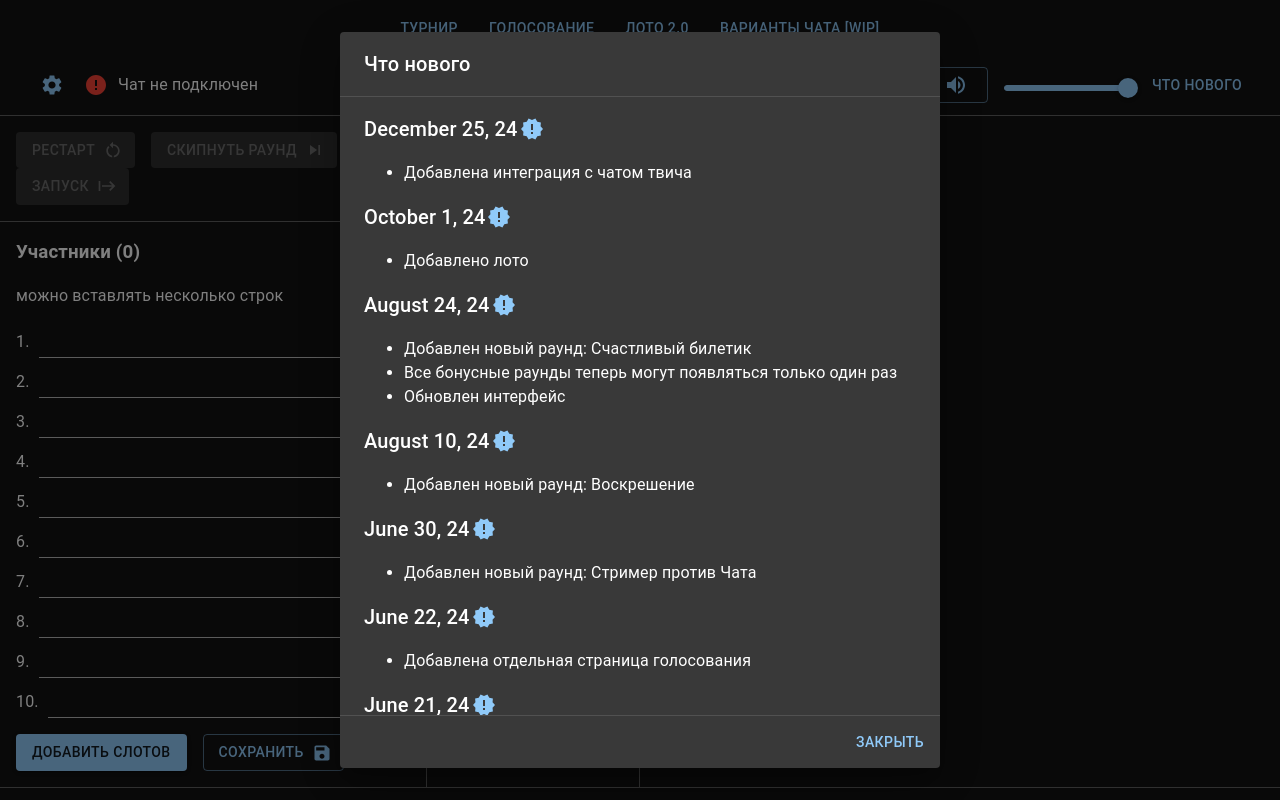
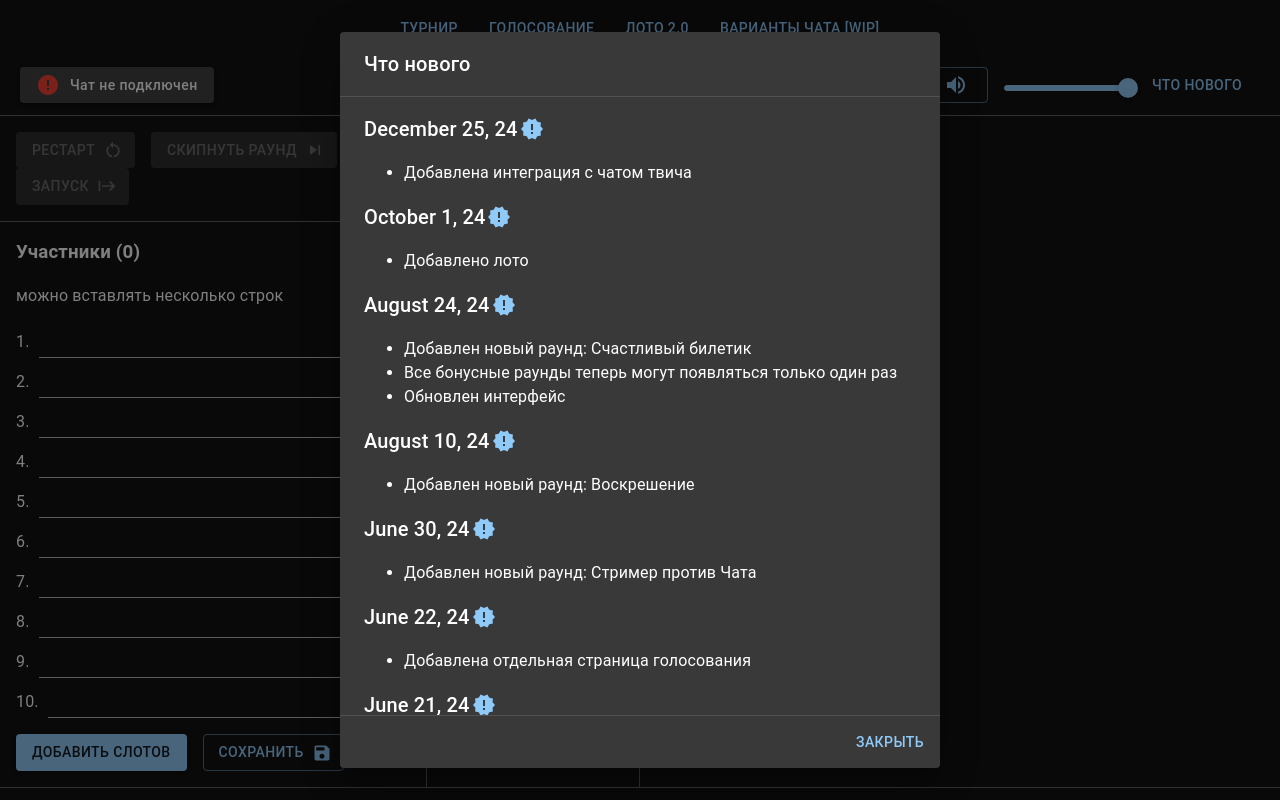
Before and after one commit to maximvl/turnir, a React (Vite) app: page / in a window 1280 px wide. Built offline with nearby package versions, Linux system fonts and the light colour scheme.

Commit message:
Update chat connection button styles

```diff
--- a/src/common/ChatConnectionButton.tsx
+++ b/src/common/ChatConnectionButton.tsx
@@ -84,12 +84,18 @@ export default function ChatConnectionButton(props: Props) {
   return (
     <Box>
       <Box display="flex" alignItems="center">
-        <Button onClick={handleOpen}>
-          <Settings />
-        </Button>
+        <Button
+          onClick={handleOpen}
+          variant="contained"
+          color="inherit"
+          sx={{ textTransform: 'none' }}
+        >
           {state === 'connected' && (
             <Box display="flex" alignItems="center">
-            <RadioButtonChecked color="success" sx={{ marginRight: '10px' }} />
+              <RadioButtonChecked
+                color="success"
+                sx={{ marginRight: '10px' }}
+              />
               Чат {statusMessage}
             </Box>
           )}
@@ -105,6 +111,7 @@ export default function ChatConnectionButton(props: Props) {
               Подключение к {statusMessage}
             </Box>
           )}
+        </Button>
       </Box>
       <Dialog open={open}>
         <DialogTitle>Подключение к чату</DialogTitle>
```
Lines whose indentation alone changed are shown as unchanged.
